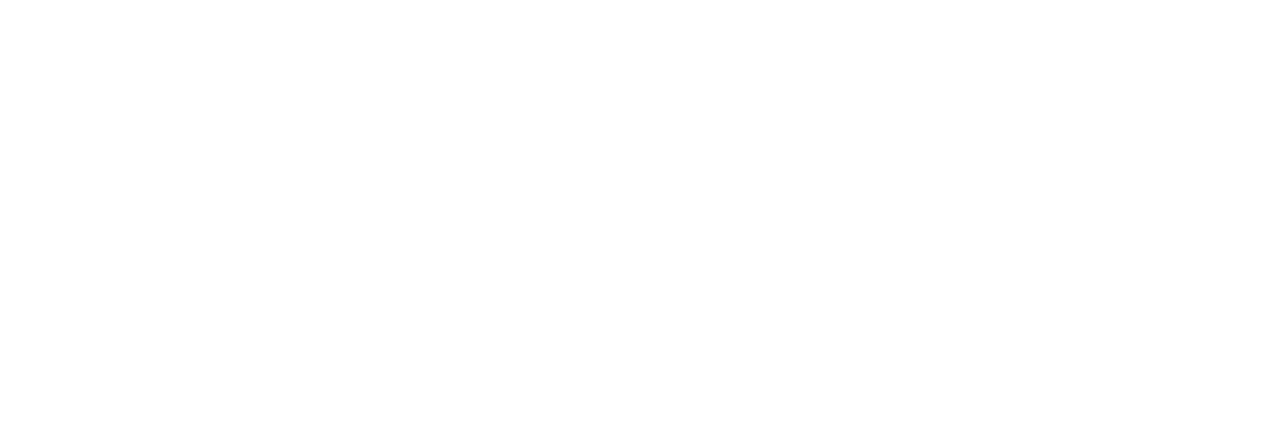
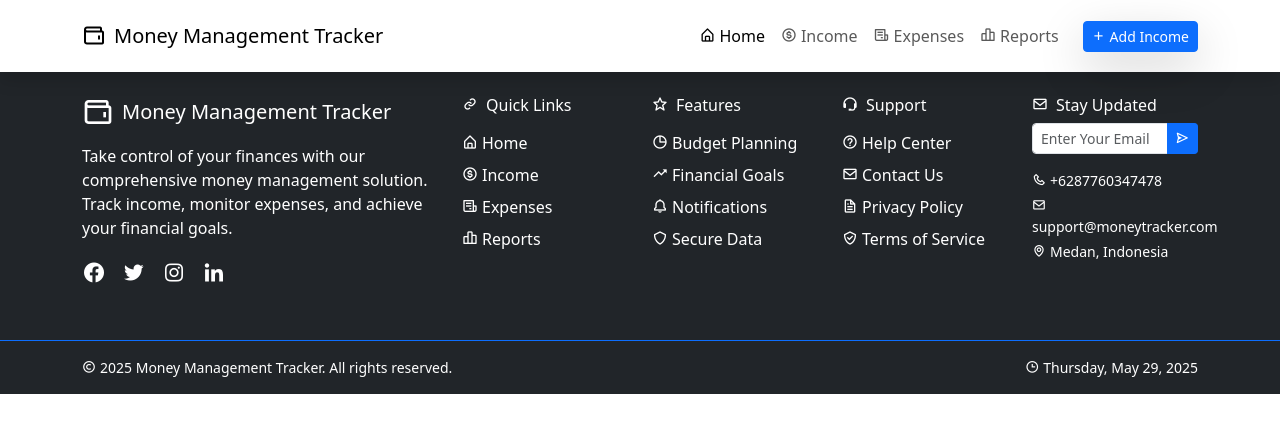
Before and after one commit to Hizkia178/Money-Management-Tracker, a React (Vite) app: page /income in a window 1280 px wide. Before the commit this address had no page. Shown: the top 432 px of the page. Built offline with nearby package versions, Linux system fonts and the light colour scheme.

Commit message:
menambahkan routes

```diff
--- a/src/App.jsx
+++ b/src/App.jsx
@@ -13,6 +13,9 @@
 
 import Login from './pages/Login';
 import Signup from './pages/Signup';
+import Income from './income/Income';
+import Expenses from './expenses/Expenses';
+import Reports from './reports/Reports';
 
 function App() {
   useEffect(() => {
@@ -38,11 +41,10 @@
             </>
           }
         />
-
-
+        <Route path="/reports" element={<Reports />} />
+        <Route path="/expenses" element={<Expenses />} />
+        <Route path="/income" element={<Income />} />
         <Route path="/login" element={<Login />} />
-
-
         <Route path="/signup" element={<Signup />} />
       </Routes>
     </BrowserRouter>
--- a/src/components/Navbar.jsx
+++ b/src/components/Navbar.jsx
@@ -54,25 +54,25 @@
                 <div className="collapse navbar-collapse" id="navbarNav">
                     <ul className="navbar-nav ms-auto d-flex align-items-center" data-aos="fade-down">
                         <li className="nav-item">
-                            <a href="#" className="nav-link active" data-aos-delay="800">
+                            <a href="/" className="nav-link active" data-aos-delay="800">
                                 <i className="bx bx-home-alt me-1"></i>
                                 Home
                             </a>
                         </li>
                         <li className="nav-item">
-                            <a href="#" className="nav-link" data-aos-delay="700">
+                            <a href="/income" className="nav-link" data-aos-delay="700">
                                 <i className="bx bx-dollar-circle me-1"></i>
                                 Income
                             </a>
                         </li>
                         <li className="nav-item">
-                            <a href="#" className="nav-link" data-aos-delay="600">
+                            <a href="/expenses" className="nav-link" data-aos-delay="600">
                                 <i className="bx bx-receipt me-1"></i>
                                 Expenses
                             </a>
                         </li>
                         <li className="nav-item">
-                            <a href="#" className="nav-link" data-aos-delay="500">
+                            <a href="/reports" className="nav-link" data-aos-delay="500">
                                 <i className="bx bx-bar-chart-alt-2 me-1"></i>
                                 Reports
                             </a>
--- /dev/null
+++ b/src/expenses/Expenses.jsx
@@ -0,0 +1,14 @@
+import Navbar from "../components/Navbar";
+import Footer from "../components/Footer";
+
+
+const Expenses = () => {
+    return (
+        <>
+        <Navbar />
+        <Footer />
+        </>
+    )
+};
+
+export default Expenses;
--- /dev/null
+++ b/src/income/Income.jsx
@@ -0,0 +1,13 @@
+import Navbar from "../components/Navbar";
+import Footer from "../components/Footer";
+
+const Income = () => {
+    return (
+        <>
+        <Navbar />
+        <Footer />
+        </>
+    )
+};
+
+export default Income;
--- /dev/null
+++ b/src/reports/Reports.jsx
@@ -0,0 +1,13 @@
+import Navbar from "../components/Navbar";
+import Footer from "../components/Footer";
+
+const Reports = () => {
+    return (
+        <>
+        <Navbar />
+        <Footer />
+        </>
+    )
+};
+
+export default Reports;
```
